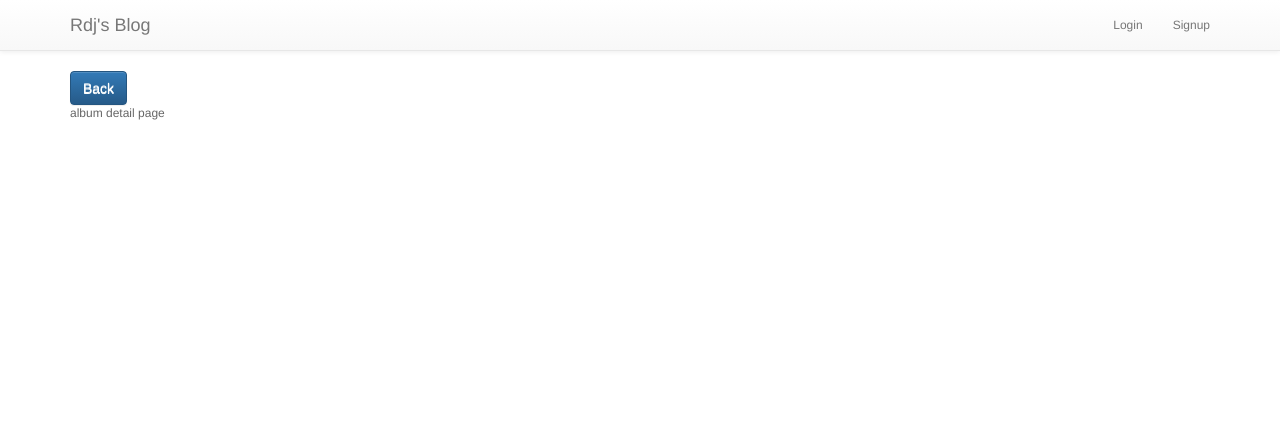
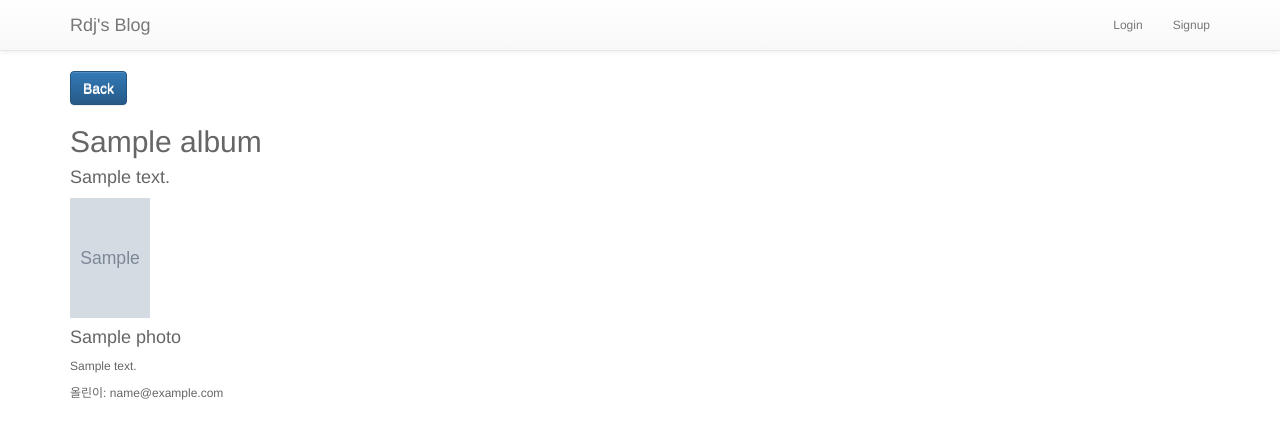
Before and after one commit to ndjman7/mysite, a Django app: page /photo/album/1/ in a window 1280 px wide. Shown: the top 439 px of the page. Run offline with Django 3.2, Linux system fonts and the light colour scheme; tables that the repository leaves empty hold one stand-in row (values such as "Sample post"); grey boxes marked "Sample" are stand-in pictures; parts of the project's set-up code (start-up, migrations or seed data) failed here and were passed over; some libraries are stand-ins or nearby versions.

Commit message:
Make Album_detail & Show Photo_list

```diff
--- a/django_app/templates/photo/album_detail.html
+++ b/django_app/templates/photo/album_detail.html
@@ -2,5 +2,13 @@
 
 {% block content %}
 <a href="{% url 'photo:album_list' %}" class="btn btn-default btn-primary">Back</a>
-    <p>album detail page</p>
+<h2>{{ album.title }}</h2>
+<h4>{{ album.description }}</h4>
+    {% for photo in album.photo_set.all %}
+        <img src="/media/{{ photo.img }}" alt="" width="80" height="120">
+        <h4>{{ photo.title }}</h4>
+        <p>{{ photo.description }}</p>
+        <p>올린이: {{ photo.owner }}</p>
+
+    {% endfor %}
 {% endblock %}
```
